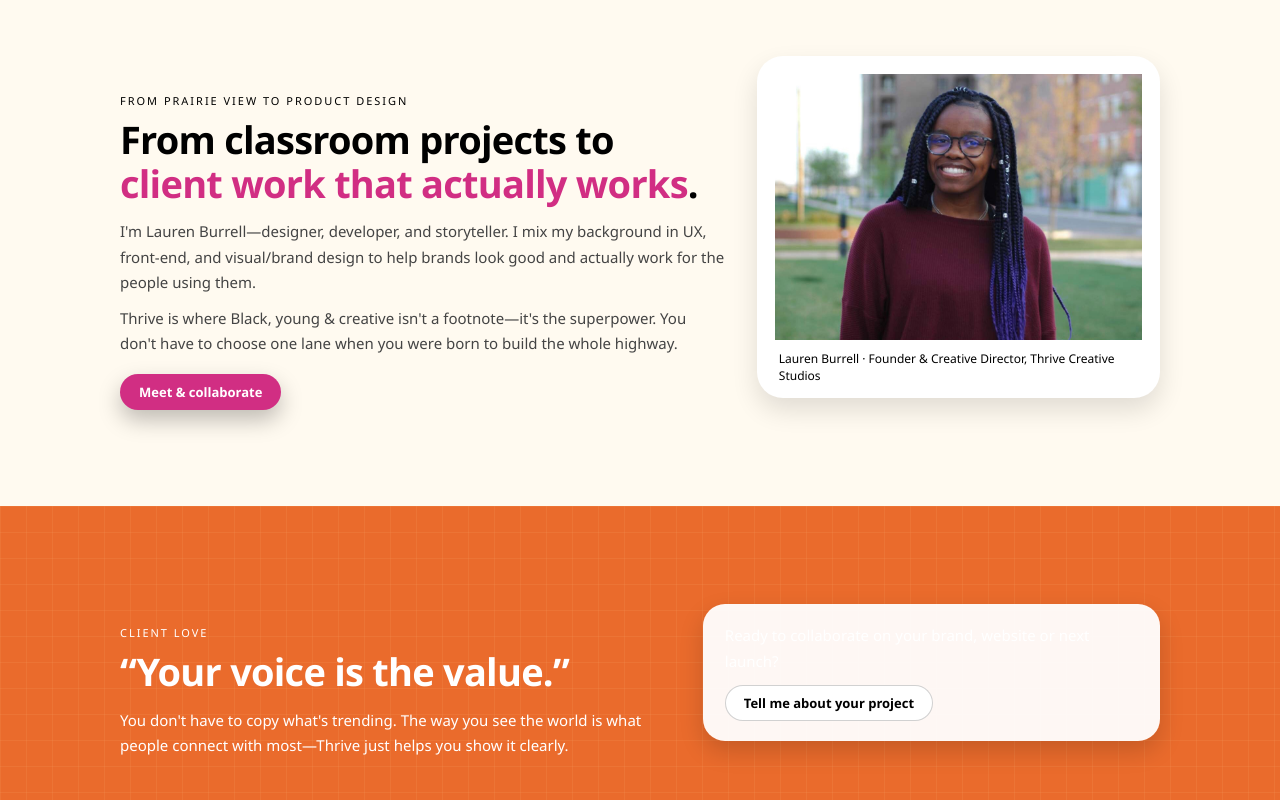
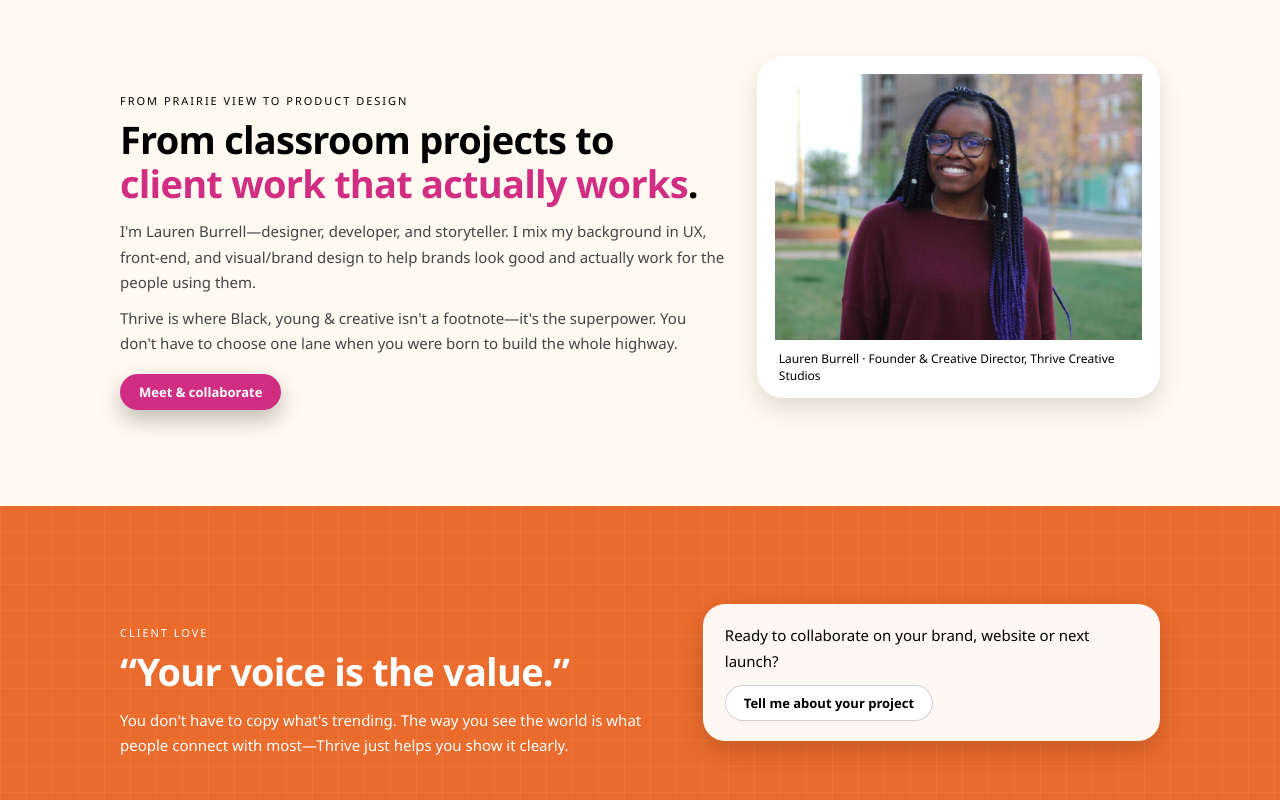
Before and after one commit to lburrell2001/thrive-site, a Next.js app: page / in a window 1280 px wide. Shown: the part 2301-3101 px from the top of the page. Built offline with nearby package versions, Linux system fonts and the light colour scheme; no server answers; the database is empty.

Commit message:
nowhite addition

```diff
--- a/src/app/globals.css
+++ b/src/app/globals.css
@@ -125,6 +125,14 @@ a {
   font-size: 15px;
   line-height: 1.7;
   color: var(--text-body);
+  margin: 0 0 10px;
+}
+
+.hero-text-nowhite {
+  max-width: 620px;
+  font-size: 15px;
+  line-height: 1.7;
+  color: var(--thrive-black);
   margin: 0 0 10px;
 }
 
--- a/src/app/page.tsx
+++ b/src/app/page.tsx
@@ -398,7 +398,7 @@ export default function HomePage() {
           </div>
 
           <div className="hero-contact-card">
-            <p className="hero-text">
+            <p className="hero-text-nowhite">
               Ready to collaborate on your brand, website or next launch?
             </p>
             <a
```
